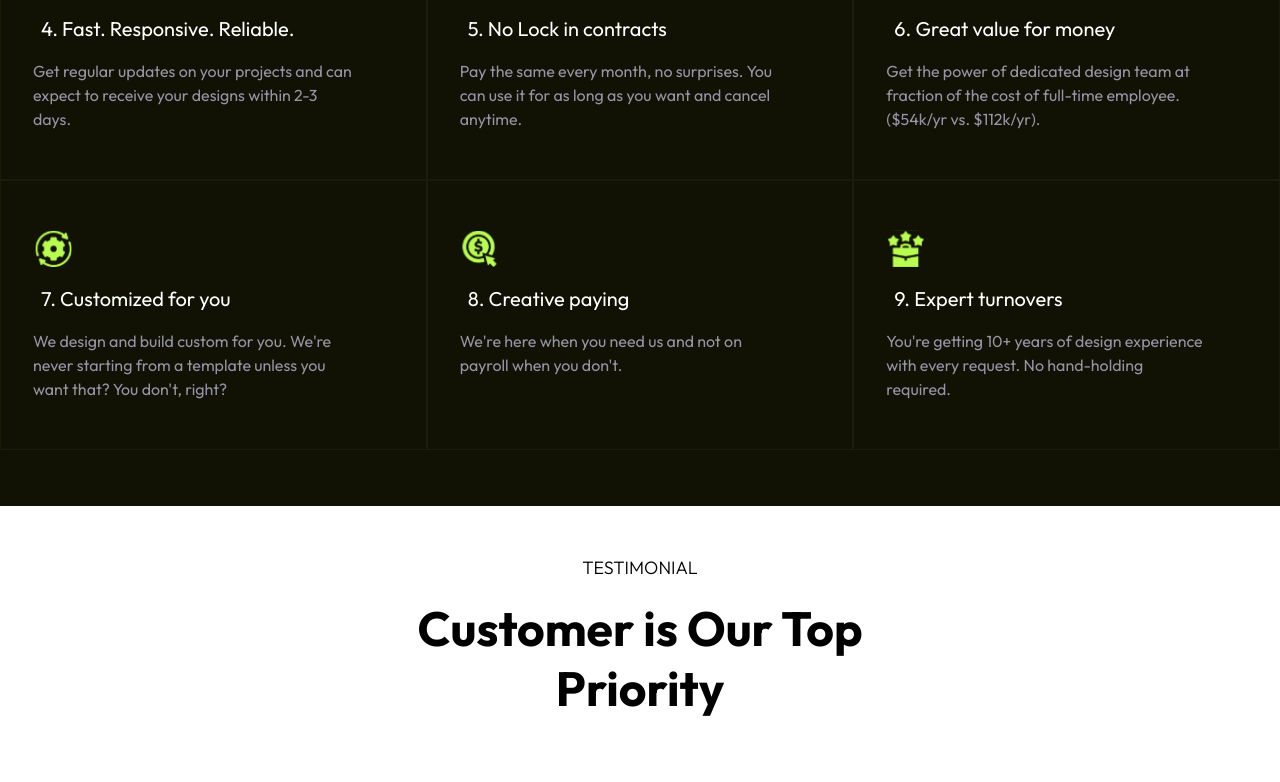
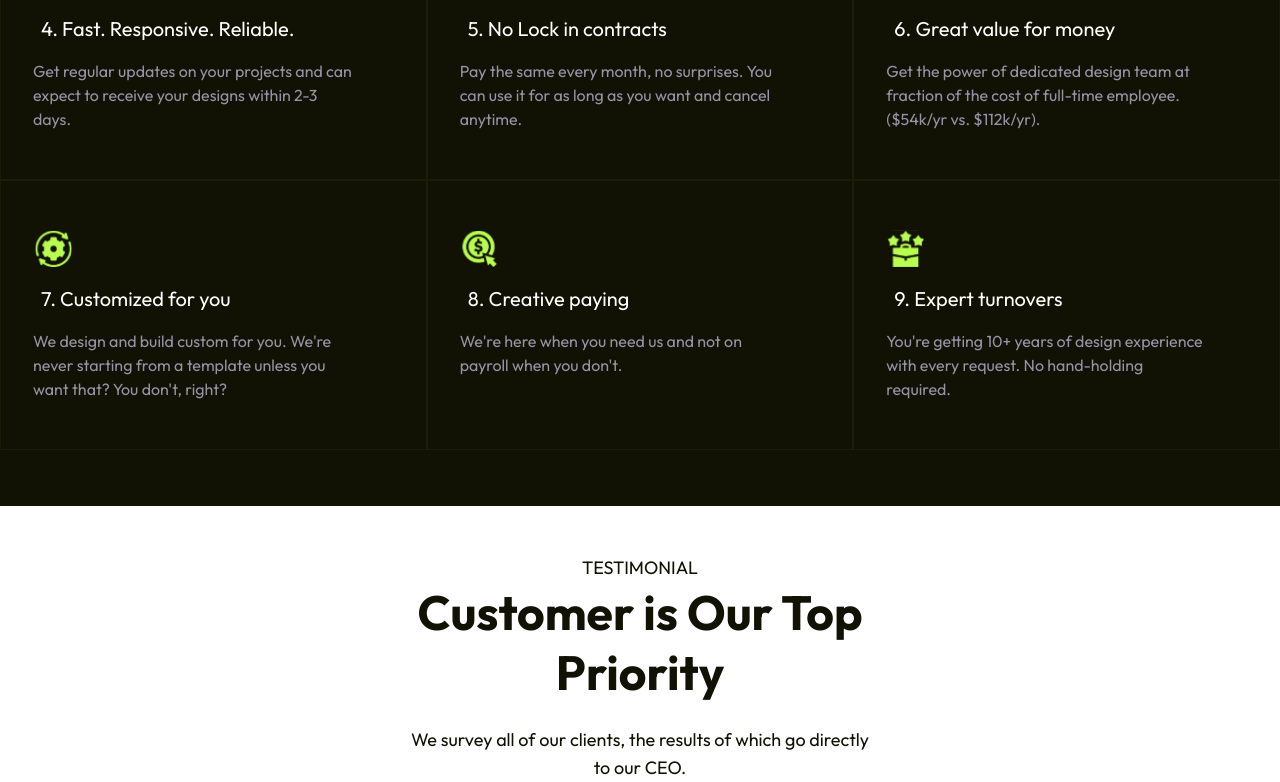
Before and after one commit to mehedihasanfaiyaz/kronix-saas, a React (Vite) app: page / in a window 1280 px wide. Shown: the part 4399-5181 px from the top of the page. Before the commit the page ends 5117 px from the top, so only its background shows below. Built offline with nearby package versions, Linux system fonts and the light colour scheme.

Commit message:
style(testimonial):  h1 & p

```diff
--- a/src/section/Testimonial.tsx
+++ b/src/section/Testimonial.tsx
@@ -1,11 +1,16 @@
 export default function Testimonial() {
   return (
-    <div className="pt-12 text-center text-black">
-      <p className="text-lg font-light">TESTIMONIAL</p>
-      <h1 className="pt-4 text-5xl font-bold leading-tight">
-        Customer is Our Top <br />
-        Priority
+    <div className="pt-12 text-center text-background">
+      <p className="text-lg font-normal">TESTIMONIAL</p>
+      <h1 className="mx-auto w-[484px] text-5xl font-bold leading-tight">
+        Customer is Our Top Priority
       </h1>
+      <div className="pt-6">
+        <p className="mx-auto w-[462px] text-center text-lg">
+          We survey all of our clients, the results of which go directly to our
+          CEO.
+        </p>
+      </div>
     </div>
   );
 }
```
